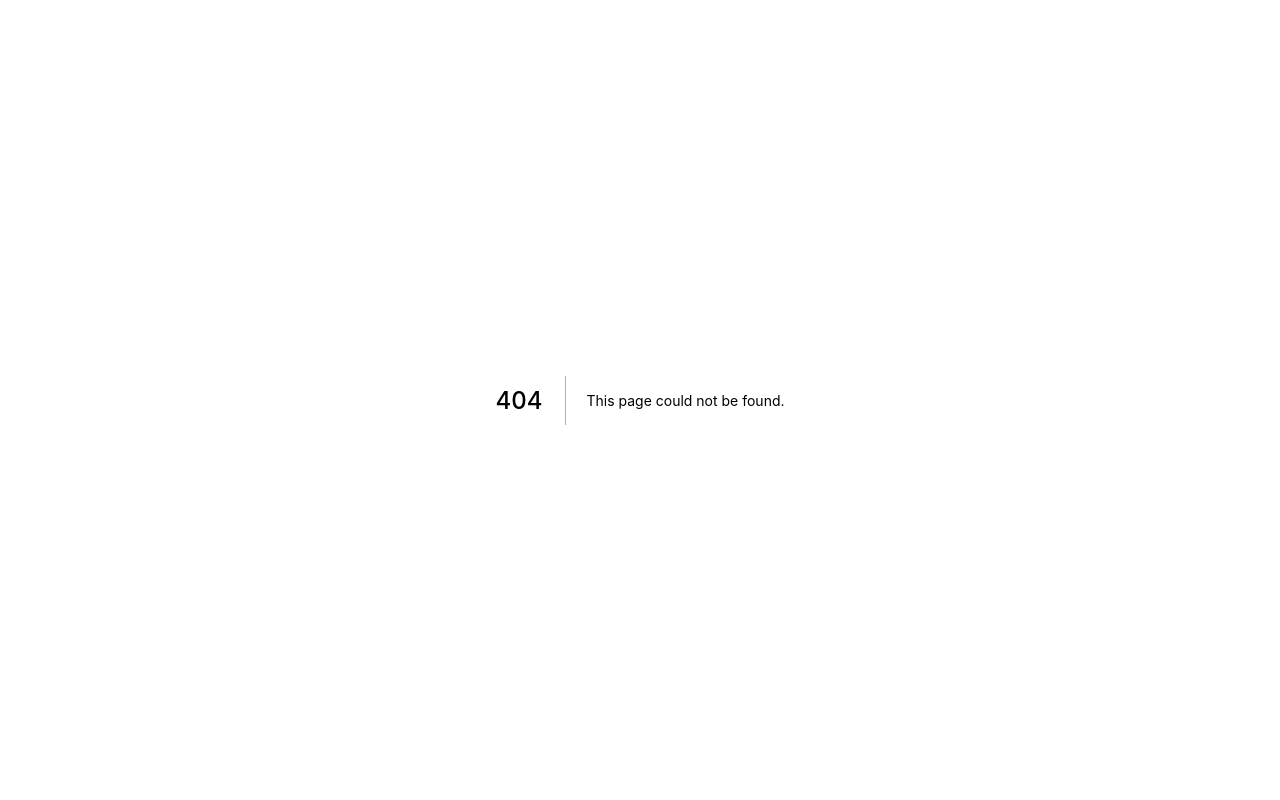
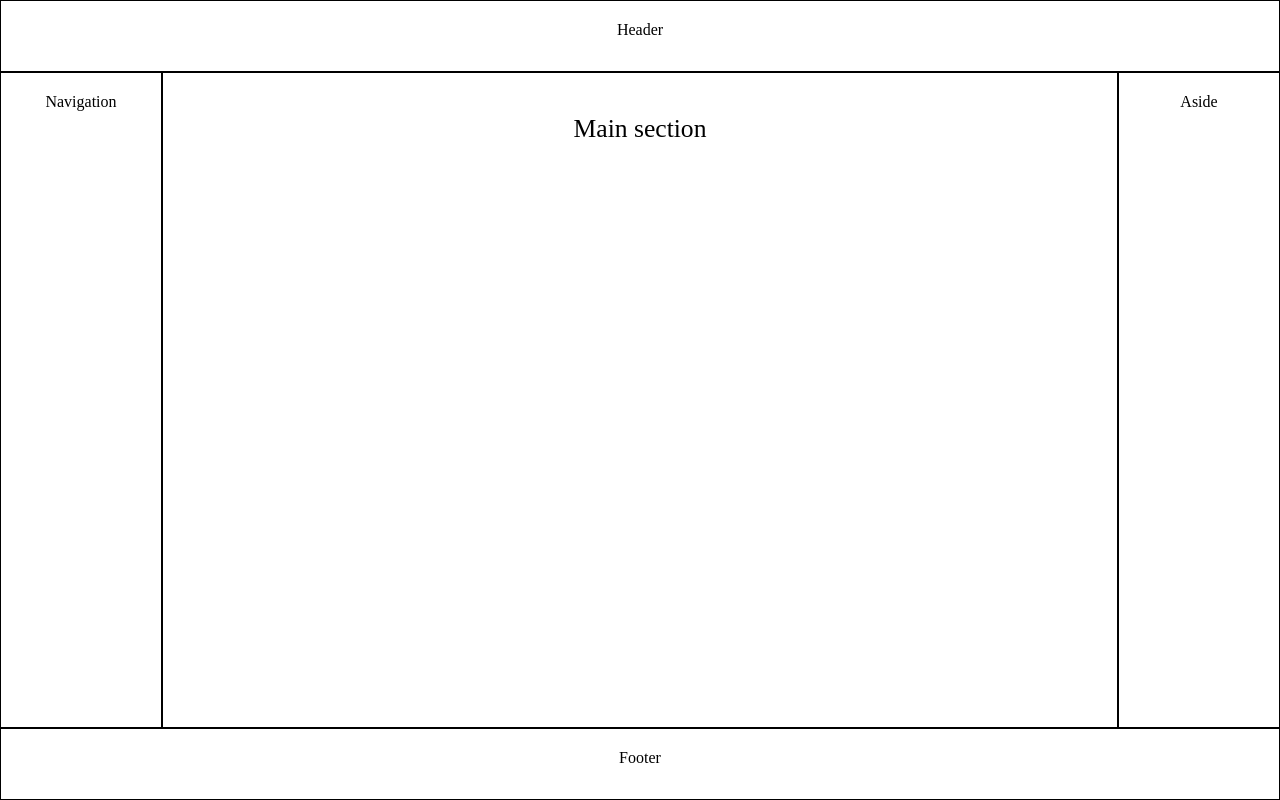
Before and after one commit to scottie-schneider/design, a Next.js app: page /grid/advanced_layouts/holy_grail in a window 1280 px wide. Before the commit this address had no page. Built offline with nearby package versions, Linux system fonts and the light colour scheme.

Commit message:
holy grail

```diff
--- /dev/null
+++ b/pages/grid/advanced_layouts/holy_grail.js
@@ -0,0 +1,65 @@
+import styled from "styled-components";
+
+const StyledBody = styled.body`
+  h1 {
+    font-size: 1.6rem;
+    font-weight: normal;
+  }
+  #holygrail-container {
+    display: grid;
+    grid:
+      "header header header" 72px
+      "nav main aside" 1fr
+      "footer footer footer" 72px
+      / 162px 1fr 162px;
+    background: #fff;
+    height: 100%;
+    min-width: 100%;
+    min-height: 100%;
+  }
+  header,
+  footer {
+  }
+  header {
+    grid-area: header;
+  }
+  footer {
+    grid-area: footer;
+  }
+  nav {
+    grid-area: nav;
+  }
+  section {
+    grid-area: main;
+  }
+  aside {
+    grid-area: aside;
+  }
+  header,
+  footer,
+  nav,
+  aside,
+  section {
+    padding: 20px;
+    border: 1px solid #000;
+    text-align: center;
+  }
+`;
+
+const HolyGrail = () => {
+  return (
+    <StyledBody>
+      <div id="holygrail-container">
+        <header>Header</header>
+        <nav>Navigation</nav>
+        <section>
+          <h1>Main section</h1>
+        </section>
+        <aside>Aside</aside>
+        <footer>Footer</footer>
+      </div>
+    </StyledBody>
+  );
+};
+
+export default HolyGrail;
```
Also changed, not shown: pages/grid/basic_layouts/basic_form.js (renamed from pages/grid/basic_form.js), pages/grid/basic_layouts/four_column_layout.js (renamed from pages/grid/four_column_layout.js), pages/grid/basic_layouts/modal_dialog.js (renamed from pages/grid/modal_dialog.js), pages/grid/basic_layouts/sidebar.js (renamed from pages/grid/sidebar.js), pages/grid/basic_layouts/sticky_footer.js (renamed from pages/grid/sticky_footer.js).
